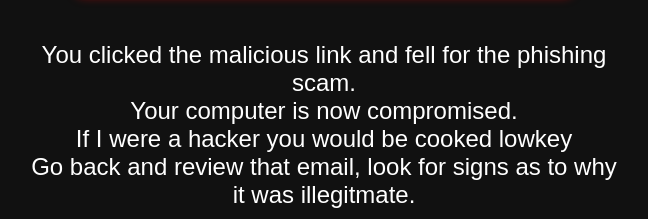
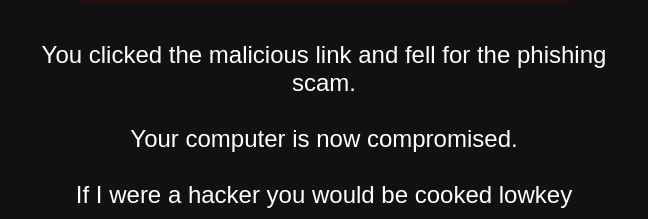
Before and after one commit to StevenT99/PhishingTest, a plain HTML site: page index.html in a window 1280 px wide. Shown: the part 581-800 px from the top of the page, without its empty margins (316-964 px from the left). Drawn offline with Linux system fonts and the light colour scheme.

Commit message:
Update index.html

```diff
--- a/index.html
+++ b/index.html
@@ -40,7 +40,7 @@
 
     <img src="https://media.giphy.com/media/3o7abldj0b3rxrZUxW/giphy.gif" alt="Gotcha GIF">
 
-    <p>You clicked the malicious link and fell for the phishing scam. <br> Your computer is now compromised.<br> If I were a hacker you would be cooked lowkey <br>Go back and review that email, look for signs as to why it was illegitmate.</p>
+    <p>You clicked the malicious link and fell for the phishing scam. <br><br> Your computer is now compromised.<br><br> If I were a hacker you would be cooked lowkey<br> <br>Go back and review that email, look for signs as to why it was illegitmate.</p>
 
     <img src="https://media.giphy.com/media/xT9IgG50Fb7Mi0prBC/giphy.gif" alt="Hacker GIF">
 
```
